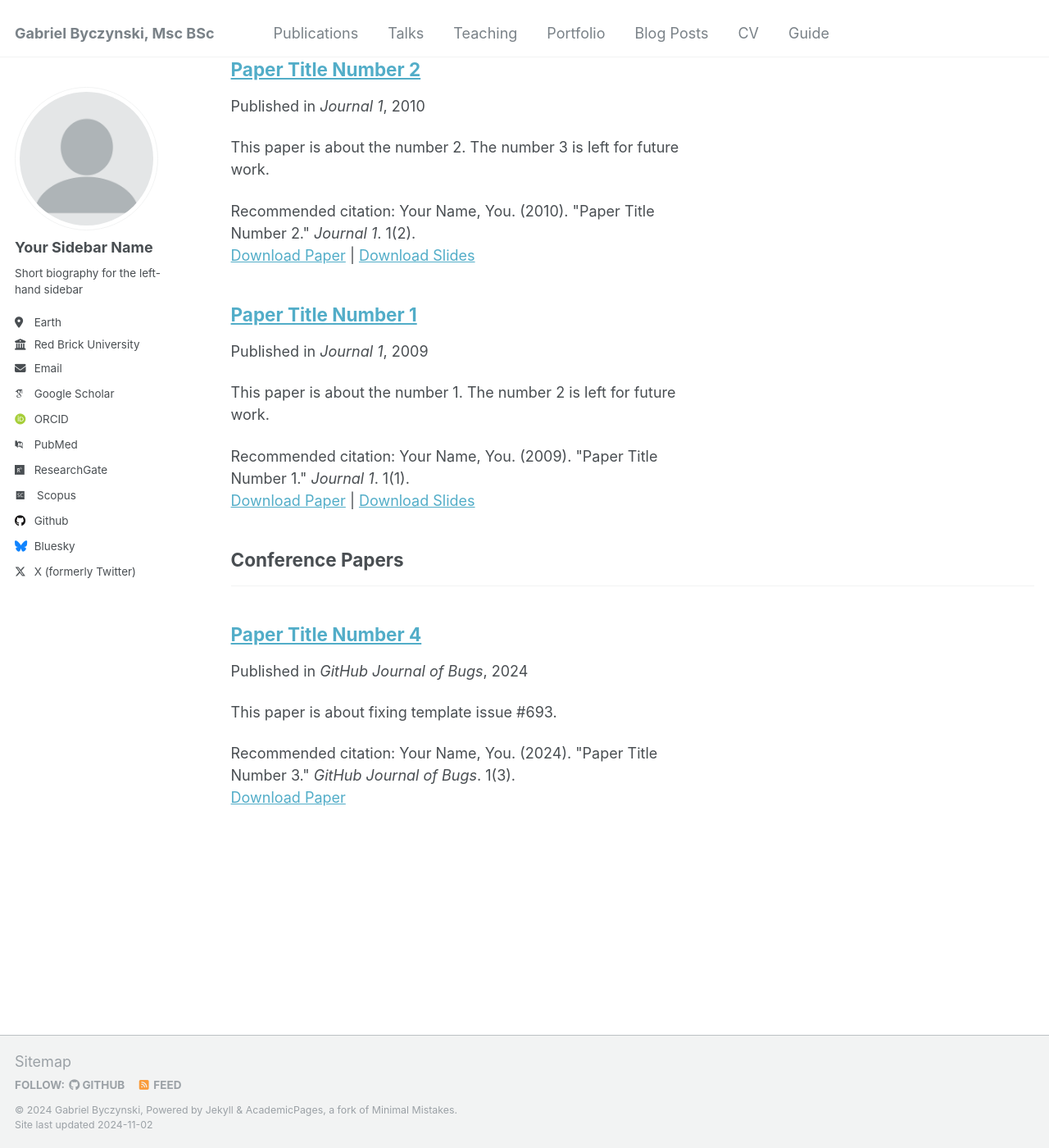
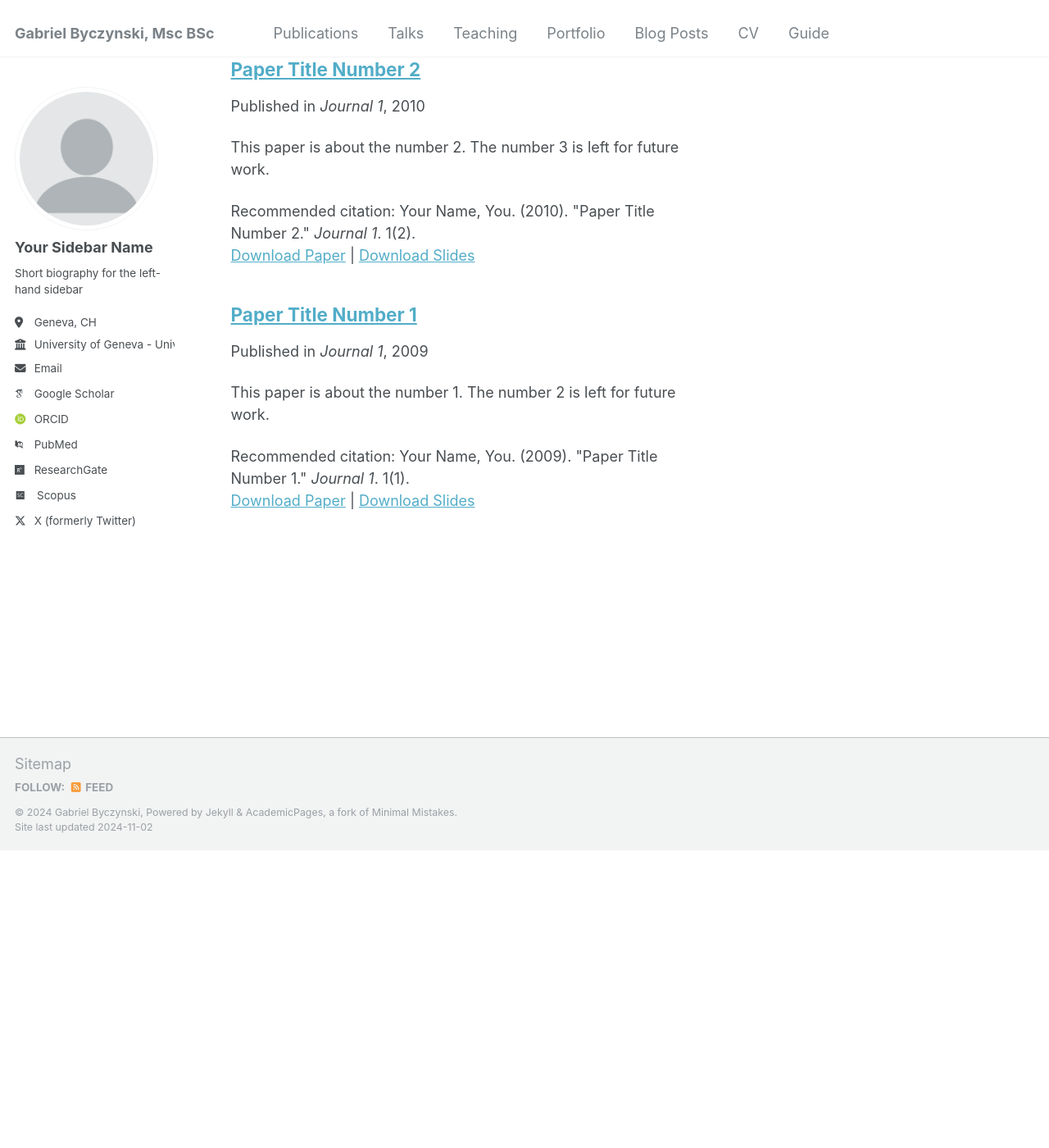
Before and after one commit to gabebyczynski/gabebyczynski.github.io, a Jekyll site: the page built from _pages/publications.html, in a window 1280 px wide and 1400 px high, scrolled down 539 px. Shown: the whole window at 82% size. Built offline with Jekyll 4.4.1, drawn with Linux system fonts in a browser that asks for light colours; some web fonts are replaced; after the commit the page ends 1576 px from its top, so only the background shows below that.

Commit message:
Update _config.yml

```diff
--- a/_config.yml
+++ b/_config.yml
@@ -25,54 +25,54 @@ author:
   name             : "Your Sidebar Name"
   pronouns         : # example: "she/her"
   bio              : "Short biography for the left-hand sidebar"
-  location         : "Earth"
-  employer         : "Red Brick University"
+  location         : "Geneva, CH"
+  employer         : "University of Geneva - Université de Genève"
   uri              : # URL
-  email            : "none@example.org"
+  email            : "byczynsg@tcd.ie"
 
   # Academic websites
-  arxiv            : # URL - Update with the correct link to your profile
+  #arxiv            : # URL - Update with the correct link to your profile
   googlescholar    : "https://scholar.google.com/citations?user=2D7V5QMAAAAJ&hl=en&oi=ao"
-  impactstory      : # URL
+  #impactstory      : # URL
   orcid            : "https://orcid.org/0000-0001-8273-1605"
-  semantic         : # URL
+  #semantic         : # URL
   pubmed           : "https://pubmed.ncbi.nlm.nih.gov/?term=Byczynski+G&cauthor_id=38133480"
   researchgate     : "https://www.researchgate.net/profile/Gabriel_Byczynski"
   scopus           : "https://www.scopus.com/authid/detail.uri?authorId=58179237800"
 
   # Repositories and software development
-  bitbucket        : # Username - Update with your username on the site
-  codepen          : # Username
-  dribbble         : # Username
-  github           : "academicpages"
-  kaggle           : # Username
-  stackoverflow    : # User number or user number and name (i.e., use "1" or "1/jeff-atwood")
+  #bitbucket        : # Username - Update with your username on the site
+  #codepen          : # Username
+  #dribbble         : # Username
+  #github           : "academicpages"
+  #kaggle           : # Username
+  #stackoverflow    : # User number or user number and name (i.e., use "1" or "1/jeff-atwood")
 
   # Social media
-  bluesky          : "bsky.app" # Replace this with you Bluesky username
-  facebook         : # Username
-  flickr           : # Username
-  foursquare       : # Username
-  goodreads        : # Username
-  google_plus      : # Username
-  keybase          : # Username
-  instagram        : # Username
-  lastfm           : # Username
-  linkedin         : # Username
-  mastodon         : # URL
-  medium           : # URL
-  pinterest        : # Username
-  soundcloud       : # Username
-  steam            : # Username
-  telegram         : # URL
-  tumblr           : # Username
+  #bluesky          : "bsky.app" # Replace this with you Bluesky username
+  #facebook         : # Username
+  #flickr           : # Username
+  #foursquare       : # Username
+  #goodreads        : # Username
+  #google_plus      : # Username
+  #keybase          : # Username
+  #instagram        : # Username
+  #lastfm           : # Username
+  #linkedin         : # Username
+  #mastodon         : # URL
+  #medium           : # URL
+  #pinterest        : # Username
+  #soundcloud       : # Username
+  #steam            : # Username
+  #telegram         : # URL
+  #tumblr           : # Username
   twitter          : "https://x.com/GabrielByc"
-  vine             : # Username
-  weibo            : # Username
-  wikipedia        : # Username
-  xing             : # Username
-  youtube          : # Username
-  zhihu            : # Username
+  #vine             : # Username
+  #weibo            : # Username
+  #wikipedia        : # Username
+  #xing             : # Username
+  #youtube          : # Username
+  #zhihu            : # Username
 
 # Publication Category - The following the list of publication categories and their headings
 publication_category:
@@ -80,8 +80,8 @@ publication_category:
     title: 'Books'
   manuscripts:
     title: 'Journal Articles'
-  conferences:
-    title: 'Conference Papers'
+  #conferences:
+    #title: 'Conference Papers'
 
 # Site Settings
 teaser                   :  # filename of teaser fallback teaser image placed in /images/, .e.g. "500x300.png"
```
